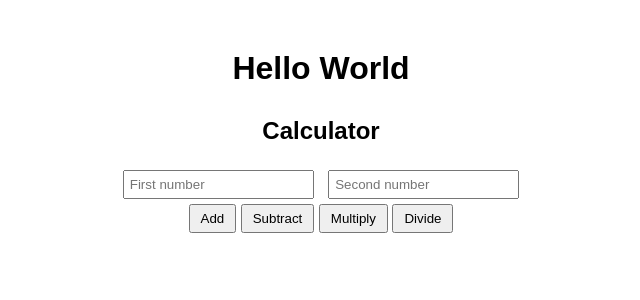
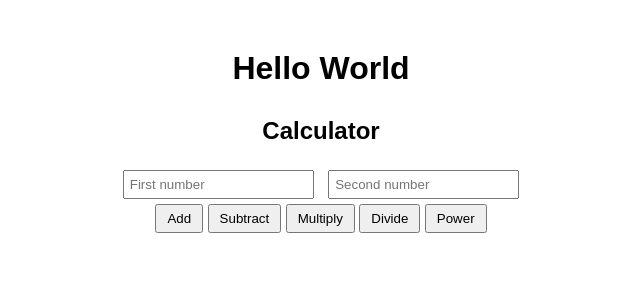
Before and after one commit to BrunoGarofalo/assignment8, a FastAPI app: page / in a window 1280 px wide. Shown: the top 300 px of the page, without its empty margins (319-959 px from the left). Run offline with FastAPI, Linux system fonts and the light colour scheme.

Commit message:
Added button for power calculation

```diff
--- a/templates/index.html
+++ b/templates/index.html
@@ -197,6 +197,14 @@
               with the argument 'divide' when the button is clicked.
             - "Divide": The text displayed on the button.
         -->
+        <button onclick="calculate('power')">Power</button>
+        <!--
+            <button> Element: Power Button
+
+            - onclick="calculate('power')": Sets up an event handler that calls the JavaScript function "calculate"
+              with the argument 'power' when the button is clicked.
+            - "Power": The text displayed on the button.
+        -->
 
         <div class="result" id="result"></div>
         <!--
```
